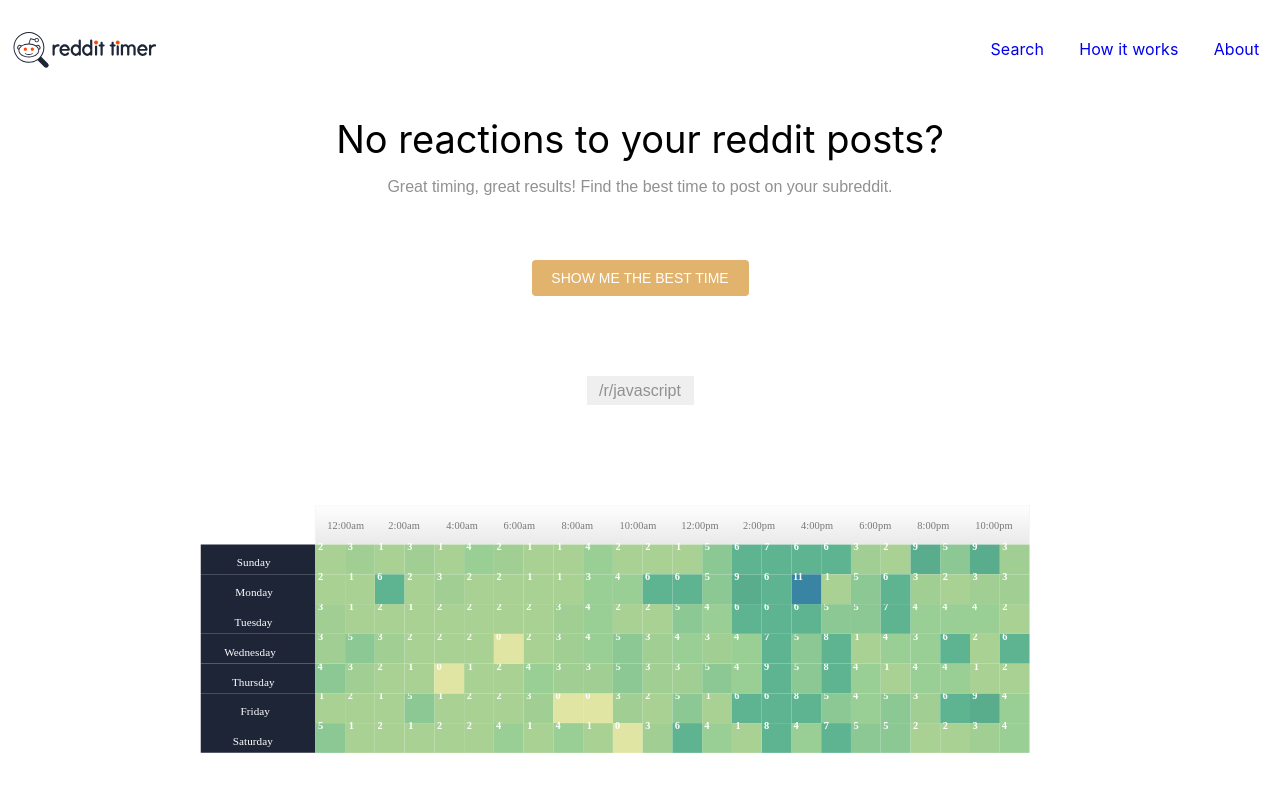
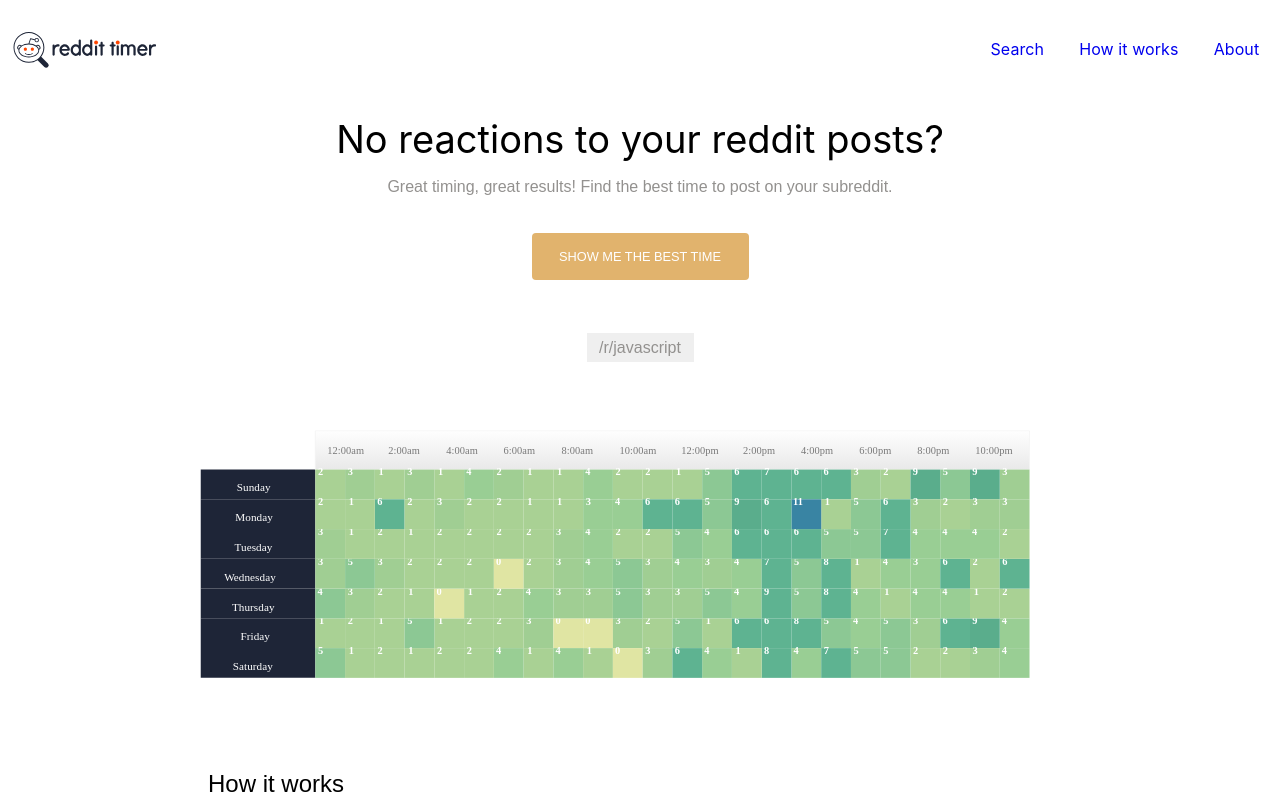
Before and after one commit to ooloo-io/reddit-timer-emekaokoli, a React (Create React App) app: page / in a window 1280 px wide. Shown: the top 800 px of the page. Built offline with nearby package versions, Linux system fonts and the light colour scheme; a web font is replaced by a local one.

Commit message:
implemented corrections

```diff
--- a/src/components/HeroSection.js
+++ b/src/components/HeroSection.js
@@ -14,7 +14,10 @@ import {
   Search,
   SearchContainer,
   Section,
+  Span,
+  // eslint-disable-next-line comma-dangle
   Table,
+
   // eslint-disable-next-line comma-dangle
   Ul
 } from './common/heroSection/HeroSection.style';
@@ -32,9 +35,9 @@ export default function HeroSection() {
         </Header>
         <Main>
           <SearchContainer>
-            <Link to="/search/javascript">
-              <Search>show me the best time</Search>
-            </Link>
+            <Search to="/search/javascript" type="button">
+              <Span> show me the best time</Span>
+            </Search>
           </SearchContainer>
           <CTAContainer>
             <CTA>/r/javascript</CTA>
--- a/src/components/common/heroSection/HeroSection.style.js
+++ b/src/components/common/heroSection/HeroSection.style.js
@@ -1,3 +1,4 @@
+import { Link } from 'react-router-dom';
 import styled from 'styled-components';
 import { ReactComponent as UnstyledLogo } from '../../images/table.svg';
 
@@ -23,9 +24,8 @@ export const Section = styled(section)`
 `;
 export const Header = styled.header``;
 export const SearchContainer = styled(Div)`
-  margin: 2rem;
-  padding: 1rem;
-  text-align: center;
+  padding: ${(props) => props.theme.font.size.default};
+  text-align:center;
 `;
 export const CTAContainer = styled(Div)`
   text-align: center;
@@ -90,17 +90,17 @@ export const Paragraph = styled.p`
   padding: 1rem;
 `;
 const Button = styled.button``;
-export const Search = styled(Button)`
+export const Search = styled(Link)`
   width: 217px;
-  height: 36px;
+  height: auto;
   border-radius: 4px;
   background-color: ${(props) => props.theme.color.primary};
   font-family: ${(props) => props.theme.font.family.default};
-  font-size: 14px;
+  font-size: ${(props) => props.theme.font.family.small};
   font-weight: 500;
   font-stretch: normal;
   font-style: normal;
-  line-height: 0.64;
+  // line-height: 0.64;
   letter-spacing: normal;
   text-align: center;
   color: #ffffff;
@@ -108,12 +108,22 @@ export const Search = styled(Button)`
   text-transform: uppercase;
   border: 0;
   cursor: pointer;
+  margin: 5px;
+  text-decoration: none;
+`;
+export const Span = styled.span`
+  margin: ${(props) => props.theme.font.size.small} 0
+    ${(props) => props.theme.font.size.small} 0;
+  font-size: ${(props) => props.theme.font.size.small};
+  text-align: center;
+  display: block;
+  color: ${(props) => props.theme.color.light};
 `;
 export const CTA = styled(Button)`
   width: 107px;
   height: 29px;
   font-family: ${(props) => props.theme.font.family.default};
-  font-size: 16px;
+  font-size: ${(props) => props.theme.font.size.default};
   font-weight: 500;
   font-stretch: normal;
   font-style: normal;
@@ -123,11 +133,11 @@ export const CTA = styled(Button)`
   border: 0;
   cursor: pointer;
   text-align: center;
-  margin: 2rem;
 `;
 export const Table = styled(UnstyledLogo)`
   width: 831px;
   height: 320px;
+  max-width: 100%;
   object-fit: contain;
   margin: 0 10px 0 10px;
   justify-content: center;
--- /dev/null
+++ b/src/components/common/shared.js
@@ -0,0 +1,2 @@
+// eslint-disable-next-line import/prefer-default-export
+export const javascript = 'javascript';
```
